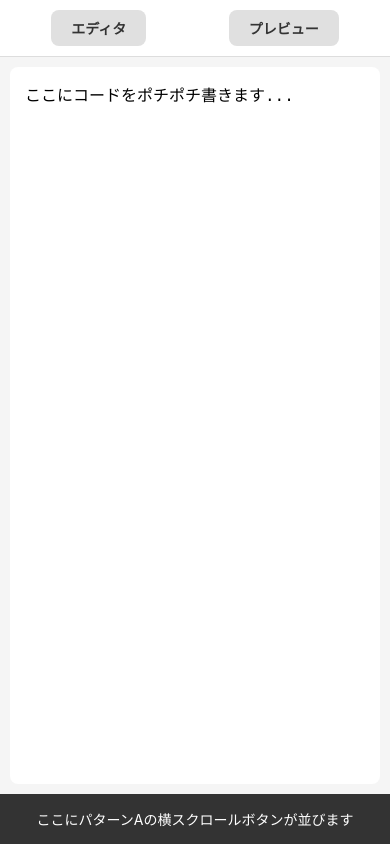
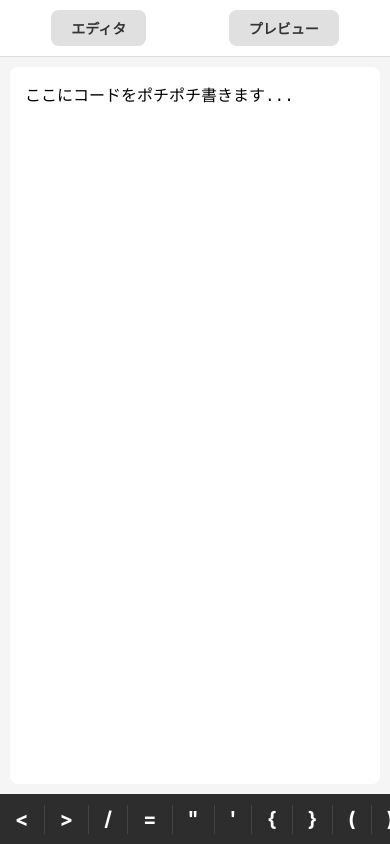
Before and after one commit to hibiki2gou/PochiCode, a React Native app: screen / in a window 390 px wide. Built offline with nearby package versions, Linux system fonts and the light colour scheme.

Commit message:
スペニットバー機能を簡易的に実装

```diff
--- a/App.js
+++ b/App.js
@@ -1,13 +1,25 @@
 import { useState } from 'react';
-import { KeyboardAvoidingView, Platform, SafeAreaView, StyleSheet, Text, TextInput, TouchableOpacity, View } from 'react-native';
+import { KeyboardAvoidingView, Platform, SafeAreaView, ScrollView, StyleSheet, Text, TextInput, TouchableOpacity, View } from 'react-native';
 
 export default function App() {
     const [activeTab, setActiveTab] = useState('editor');
     const [code, setCode] = useState('');
 
+    const snippets = ['<', '>', '/', '=', '"', "'", '{', '}', '(', ')', ';', ':', 'スペース', '改行'];
+
+    const handleSnippetPress = (snippet) => {
+        if (snippet === 'スペース') {
+            setCode(code + ' ');
+        } else if (snippet === '改行') {
+            setCode(code + '\n');
+        } else {
+            setCode(code + snippet);
+        }
+    };
+
     return (
         <SafeAreaView style={styles.container}>
-            {/* 1. ヘッダー領域（タブ切り替え） */}
+            {/* ヘッダー領域 */}
             <View style={styles.header}>
                 <TouchableOpacity style={styles.tabButton}>
                     <Text style={styles.tabText}>エディタ</Text>
@@ -17,7 +29,7 @@ export default function App() {
                 </TouchableOpacity>
             </View>
 
-            {/* 2. メイン領域（コード入力エリア） */}
+            {/* メイン領域 */}
             <View style={styles.main}>
                 <TextInput
                     style={styles.editor}
@@ -30,12 +42,22 @@ export default function App() {
                 />
             </View>
 
-            {/* 3. フッター領域（スニペットバーの仮配置） */}
+            {/* フッター領域 */}
             <KeyboardAvoidingView
                 behavior={Platform.OS === 'ios' ? 'padding' : 'height'}
             >
                 <View style={styles.snippetBar}>
-                    <Text style={styles.snippetText}>ここにパターンAの横スクロールボタンが並びます</Text>
+                    <ScrollView horizontal showsHorizontalScrollIndicator={false} keyboardShouldPersistTaps="always">
+                        {snippets.map((item, index) => (
+                            <TouchableOpacity
+                                key={index}
+                                style={styles.snippetButton}
+                                onPress={() => handleSnippetPress(item)}
+                            >
+                                <Text style={styles.snippetButtonText}>{item}</Text>
+                            </TouchableOpacity>
+                        ))}
+                    </ScrollView>
                 </View>
             </KeyboardAvoidingView>
         </SafeAreaView>
@@ -43,48 +65,30 @@ export default function App() {
 }
 
 const styles = StyleSheet.create({
-    container: {
-        flex: 1,
-        backgroundColor: '#f5f5f5',
-    },
-    header: {
-        flexDirection: 'row',
-        justifyContent: 'space-around',
-        padding: 10,
-        backgroundColor: '#ffffff',
-        borderBottomWidth: 1,
-        borderColor: '#ddd',
-    },
-    tabButton: {
-        paddingVertical: 8,
-        paddingHorizontal: 20,
-        backgroundColor: '#e0e0e0',
-        borderRadius: 8,
-    },
-    tabText: {
-        fontWeight: 'bold',
-        color: '#333',
-    },
-    main: {
-        flex: 1,
-        padding: 10,
-    },
-    editor: {
-        flex: 1,
-        backgroundColor: '#ffffff',
-        padding: 15,
-        borderRadius: 8,
-        fontSize: 16,
-        fontFamily: Platform.OS === 'ios' ? 'Courier' : 'monospace',
-        textAlignVertical: 'top',
-    },
+    container: { flex: 1, backgroundColor: '#f5f5f5' },
+    header: { flexDirection: 'row', justifyContent: 'space-around', padding: 10, backgroundColor: '#ffffff', borderBottomWidth: 1, borderColor: '#ddd' },
+    tabButton: { paddingVertical: 8, paddingHorizontal: 20, backgroundColor: '#e0e0e0', borderRadius: 8 },
+    tabText: { fontWeight: 'bold', color: '#333' },
+    main: { flex: 1, padding: 10 },
+    editor: { flex: 1, backgroundColor: '#ffffff', padding: 15, borderRadius: 8, fontSize: 16, fontFamily: Platform.OS === 'ios' ? 'Courier' : 'monospace', textAlignVertical: 'top' },
+
+    // スニペットバーのデザイン
     snippetBar: {
         height: 50,
-        backgroundColor: '#333',
+        backgroundColor: '#2d2d2d',
+        flexDirection: 'row',
+        alignItems: 'center'
+    },
+    snippetButton: {
+        paddingHorizontal: 15,
         justifyContent: 'center',
         alignItems: 'center',
+        borderRightWidth: 1,
+        borderColor: '#444'
     },
-    snippetText: {
+    snippetButtonText: {
         color: '#fff',
+        fontSize: 20,
+        fontWeight: 'bold'
     }
 });
```
